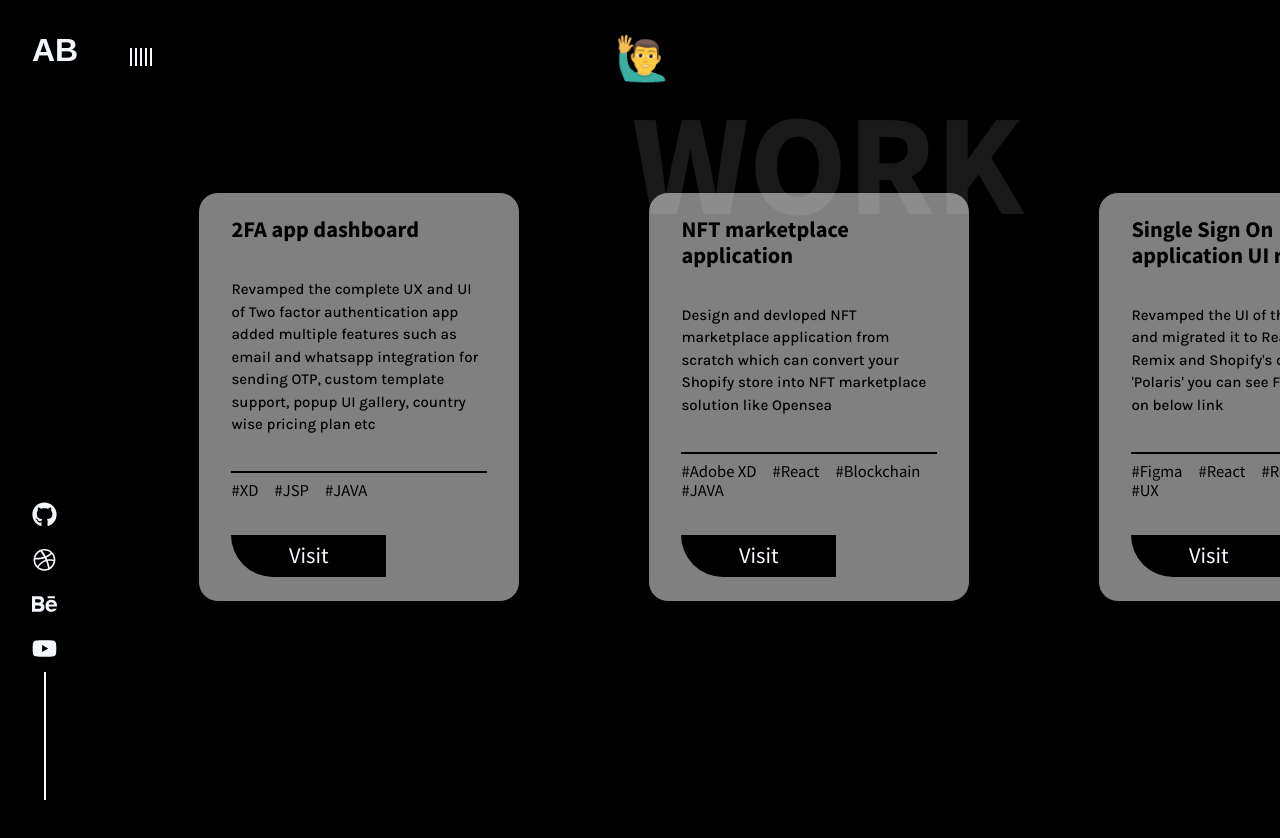
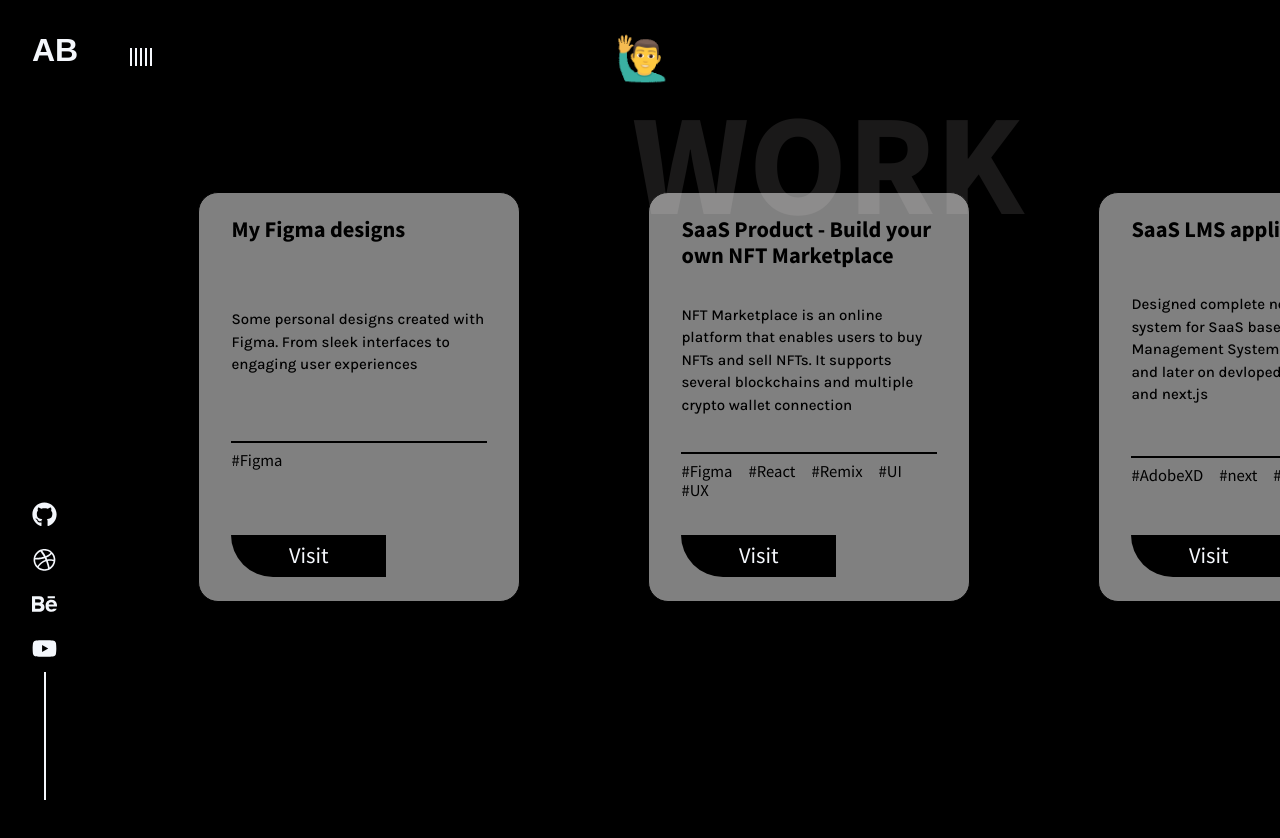
Before and after one commit to AshishBhamare/Portfolio-react, a React (Create React App) app: page /work in a window 1280 px wide. Shown: the top 838 px of the page. Built offline with nearby package versions, Linux system fonts and the light colour scheme.

Commit message:
ui changes

```diff
--- a/src/components/WorkPage.js
+++ b/src/components/WorkPage.js
@@ -15,7 +15,7 @@ import BigTitlte from "../subComponents/BigTitlte";
 const Box = styled.div`
   background-color: ${(props) => props.theme.body};
 
-  height: 700vh;
+  height: 750vh;
   position: relative;
   display: flex;
   align-items: center;
--- a/src/data/WorkData.js
+++ b/src/data/WorkData.js
@@ -3,15 +3,65 @@
 export const Work = [
     {
         id: 1,
-        name: "2FA app dashboard",
-        description: "Revamped the complete UX and UI of Two factor authentication app added multiple features such as email and whatsapp integration for sending OTP, custom template support, popup UI gallery, country wise pricing plan etc",
-        tags: ["XD", "JSP", "JAVA"],
+        name: "My Figma designs",
+        description: "Some personal designs created with Figma. From sleek interfaces to engaging user experiences",
+        tags: ["Figma"],
 
-        demo: "https://apps.shopify.com/2-factor-authentication-and-passwordless-login",
-        // github:"https://github.com/codebucks27/Agency-website"
+        demo: "https://www.figma.com/proto/nv3lQMPFzrwa950ncfu87J/Sample-Screens?page-id=0%3A1&type=design&node-id=1-270&viewport=-2088%2C733%2C0.4&t=nbFgo1Jf1YPOs66U-1&scaling=min-zoom&mode=design",
+        // github:""
+
     },
     {
         id: 2,
+        name: "SaaS Product - Build your own NFT Marketplace",
+        description: "NFT Marketplace is an online platform that enables users to buy NFTs and sell NFTs. It supports several blockchains and multiple crypto wallet connection",
+        tags: ["Figma", "React", "Remix", "UI", "UX"],
+
+        demo: "https://hascoin.io/",
+        // github:"https://github.com/codebucks27/devto-clone"
+    },
+    {
+        id: 3,
+        name: "SaaS LMS application",
+        description: "Designed complete new design system for SaaS based Learning Management System on Adobe XD and later on devloped it using React and next.js",
+        tags: ["AdobeXD", "next", "React"],
+
+        demo: "https://dribbble.com/shots/23820585-LMS-app-design",
+        // github:""
+
+    },
+    {
+        id: 4,
+        name: "Single Sign On application UI revamped",
+        description: "Revamped the UI of this application and migrated it to React.js using Remix and Shopify's design system 'Polaris' you can see Figma protype on below link, Click on the buttons to enjoy the prototype",
+        tags: ["Figma", "React", "Remix", "UI", "UX"],
+
+        demo: "https://www.figma.com/proto/wgy4b5HncnLuO8vi9TZVOc/Dashcube---Dashboard-UI-Builder-(Community)?page-id=99%3A3073&node-id=329-1090&scaling=min-zoom&starting-point-node-id=99%3A3120&t=64q9GU8wVqAhZKzw-1",
+        // github:"https://github.com/codebucks27/devto-clone"
+    },
+    {
+        id: 5,
+        name: "API security Webpage design",
+        description: "Designed landing page for API security using Figma",
+        tags: ["Figma"],
+
+        demo: "https://www.figma.com/proto/qrKKYqhlKCRBIeyMGLUm2o/Free-landing-page---Qubly-(Community)?page-id=0%3A1&type=design&node-id=3-99&viewport=-49%2C303%2C0.23&t=F7YdUyf58QyoNLXs-1&scaling=min-zoom",
+        github: ""
+
+    },
+
+    {
+        id: 6,
+        name: "Streaming channel design and devlopment",
+        description: "This Roku channel delivers a rich learning experience to endusers, specially crafted to meet the client's specifications and prime user experience.",
+        tags: ["AdobeXD", "Brightscript", "XML"],
+
+        demo: "https://dribbble.com/shots/23890571-Streaming-channel-UI-design-Roku",
+        github: ""
+
+    },
+    {
+        id: 7,
         name: "NFT marketplace application",
         description: "Design and devloped NFT marketplace application from scratch which can convert your Shopify store into NFT marketplace solution like Opensea",
         tags: ["Adobe XD", "React", "Blockchain", "JAVA"],
@@ -21,54 +71,16 @@ export const Work = [
 
     },
     {
-        id: 3,
-        name: "Single Sign On application UI revamped",
-        description: "Revamped the UI of this application and migrated it to React.js using Remix and Shopify's design system 'Polaris' you can see Figma protype on below link",
-        tags: ["Figma", "React", "Remix", "UI", "UX"],
+        id: 8,
+        name: "2FA app dashboard",
+        description: "Revamped the complete UX and UI of Two factor authentication app added multiple features such as email and whatsapp integration for sending OTP, custom template support, popup UI gallery, country wise pricing plan etc",
+        tags: ["XD", "JSP", "JAVA"],
 
-        demo: "https://www.figma.com/proto/wgy4b5HncnLuO8vi9TZVOc/Dashcube---Dashboard-UI-Builder-(Community)?page-id=99%3A3073&node-id=301-1657&scaling=min-zoom&starting-point-node-id=99%3A3120&mode=design&t=64q9GU8wVqAhZKzw-1",
-        // github:"https://github.com/codebucks27/devto-clone"
+        demo: "https://apps.shopify.com/2-factor-authentication-and-passwordless-login",
+        // github:"https://github.com/codebucks27/Agency-website"
     },
     {
-        id: 4,
-        name: "SaaS LMS application",
-        description: "Designed complete new design system for SaaS based Learning Management System on Adobe XD and later on devloped it using React and next.js",
-        tags: ["AdobeXD", "next", "React"],
-
-        demo: "https://dribbble.com/shots/23820585-LMS-app-design",
-        // github:""
-
-    },
-    {
-        id: 5,
-        name: "Streaming channel design and devlopment",
-        description: "This Roku channel delivers a rich learning experience to endusers, specially crafted to meet the client's specifications and prime user experience.",
-        tags: ["AdobeXD", "Brightscript", "XML"],
-
-        demo: "https://dribbble.com/shots/23890571-Streaming-channel-UI-design-Roku",
-        github: ""
-
-    },
-    {
-        id: 6,
-        name: "Shopify Dashboard clone",
-        description: "Developed a replica of the Shopify Admin Dashboard using Node.js. Offering a comprehensive solution that mirrors the functionality and aesthetics of the original Shopify Admin Dashboard to increse the staff members for the client requirements using Shopify api's",
-        tags: ["node", "RestAPI"],
-        github: ""
-
-    },
-    {
-        id: 7,
-        name: "API security Webpage design",
-        description: "Designed landing page for API security using Figma",
-        tags: ["Figma"],
-
-        demo: "https://www.figma.com/proto/qrKKYqhlKCRBIeyMGLUm2o/Free-landing-page---Qubly-(Community)?page-id=0%3A1&type=design&node-id=3-99&viewport=-49%2C303%2C0.23&t=F7YdUyf58QyoNLXs-1&scaling=min-zoom",
-        github: ""
-
-    },
-    {
-        id: 8,
+        id: 9,
         name: "Home Decor Web Page Design",
         description: "Designed landing page for Home texa webite",
         tags: ["AdobeXD"],
@@ -78,7 +90,7 @@ export const Work = [
 
     },
     {
-        id: 9,
+        id: 10,
         name: "And many more...",
         description: "",
         tags: [""],
```
